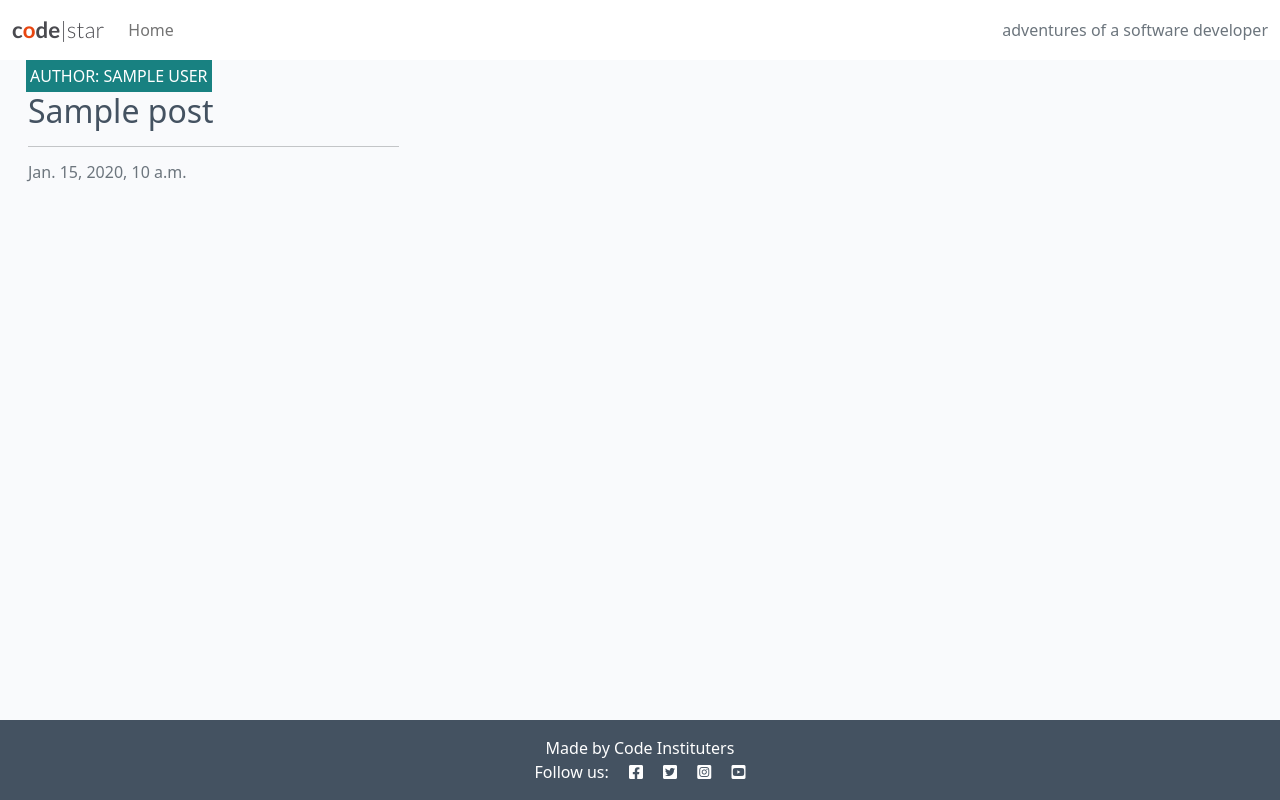
After one commit to VladaAlek/Django_17_06_24_really_good, a Django app: template book/templates/book/index.html in a window 1280 px wide. The commit adds this page. Run offline with Django 4.2, Linux system fonts and the light colour scheme; the template is opened without the code that fills it: most values are stand-ins (such as "Sample title", 1, 10 or a date in 2020).

Commit message:
create html and css files and link them

```diff
--- /dev/null
+++ b/book/templates/book/index.html
@@ -0,0 +1,52 @@
+{% extends "base.html" %}
+
+{% block content %}
+
+<!-- index.html content starts here -->
+<div class="container-fluid">
+    <div class="row">
+
+        <!-- Blog Entries Column -->
+        <div class="col-12 mt-3 left">
+            <div class="row">
+                {% for post in post_list %}
+                <div class="col-md-4">
+                    <div class="card mb-4">
+                        <div class="card-body">
+                            <div class="image-container">
+                                <div class="image-flash">
+                                    <p class="author">Author: {{ post.author }}</p>
+                                </div>
+                            </div>
+                            <a href="#" class="post-link">
+                                <h2 class="card-title">{{ post.title }}</h2>
+                            </a>
+
+                            <hr />
+                            <p class="card-text text-muted h6">{{ post.created_on}}
+                            </p>
+                        </div>
+                    </div>
+                </div>
+                {% if forloop.counter|divisibleby:3 %}
+            </div>
+            <div class="row">
+                {% endif %}
+                {% endfor %}
+
+            </div>
+        </div>
+    </div>
+    {% if is_paginated %}
+    <nav aria-label="Page navigation">
+        <ul class="pagination justify-content-center">
+            {% if page_obj.has_next %}
+            <li><a href="?page={{ page_obj.next_page_number }}" class="page-link"> NEXT &raquo;</a></li>
+            {% endif %}
+        </ul>
+    </nav>
+    {% endif %}
+</div>
+
+<!-- index.html content ends here -->
+{% endblock %}
--- a/book/templates/book/review_list.html
+++ b/book/templates/book/review_list.html
@@ -12,10 +12,10 @@
     <h1>List of Reviews</h1>
 
     {% for review in object_list %}
-    <h2>Books Title: {{  review.bibliography.title  }}</h2>
+    <h2>Book's Title: {{  review.bibliography.title  }}</h2>
     <h3>Created on: {{  review.created_on  }}</h2>
-    <p>{{review.content}}</p>
-    <p>Author: {{review.user}}</p>
+    <p>{{  review.content  }}</p>
+    <p>Author: {{  review.user  }}</p>
     {% endfor %}
 </body>
 
--- a/book/views.py
+++ b/book/views.py
@@ -6,4 +6,6 @@ from .models import Review
 
 class ReviewList(generic.ListView):
     queryset = Review.objects.all()
-    template_name = "review_list.html"
+    #template_name = "review_list.html"
+    template_name = "book/index.html"
+    paginate_by = 6
--- a/librarychat/settings.py
+++ b/librarychat/settings.py
@@ -20,6 +20,7 @@ if os.path.isfile('env.py'):
 
 # Build paths inside the project like this: BASE_DIR / 'subdir'.
 BASE_DIR = Path(__file__).resolve().parent.parent
+TEMPLATES_DIR = os.path.join(BASE_DIR, 'templates')
 
 
 # Quick-start development settings - unsuitable for production
@@ -29,7 +30,7 @@ BASE_DIR = Path(__file__).resolve().parent.parent
 SECRET_KEY = os.environ.get('SECRET_KEY')
 
 # SECURITY WARNING: don't run with debug turned on in production!
-DEBUG = False
+DEBUG = True
 
 ALLOWED_HOSTS = ['8000-vladaalek-django170624r-v5jh3fd2oy3.ws.codeinstitute-ide.net',
 '.herokuapp.com']
@@ -62,7 +63,7 @@ ROOT_URLCONF = 'librarychat.urls'
 TEMPLATES = [
     {
         'BACKEND': 'django.template.backends.django.DjangoTemplates',
-        'DIRS': [],
+        'DIRS': [TEMPLATES_DIR],
         'APP_DIRS': True,
         'OPTIONS': {
             'context_processors': [
@@ -134,6 +135,7 @@ USE_TZ = True
 # https://docs.djangoproject.com/en/4.2/howto/static-files/
 
 STATIC_URL = 'static/'
+STATICFILES_DIRS = [os.path.join(BASE_DIR, 'static'), ]
 
 # Default primary key field type
 # https://docs.djangoproject.com/en/4.2/ref/settings/#default-auto-field
--- /dev/null
+++ b/librarychat/templates/base.html
@@ -0,0 +1,80 @@
+{% load static %}
+
+{% url 'home' as home_url %}
+
+<!DOCTYPE html>
+<html class="h-100" lang="en">
+
+<head>
+    <title>Library Chat</title>
+    <meta name="viewport" content="width=device-width, initial-scale=1" />
+
+    <!-- Google Fonts CSS -->
+    <link rel="preconnect" href="https://fonts.gstatic.com">
+    <link href="https://fonts.googleapis.com/css2?family=Roboto:wght@300&display=swap" rel="stylesheet">
+    <link href="https://fonts.googleapis.com/css2?family=Lato:wght@300;700&display=swap" rel="stylesheet">
+
+    <!-- Font Awesome CSS -->
+    <link rel="stylesheet" href="https://cdnjs.cloudflare.com/ajax/libs/font-awesome/5.15.3/css/all.min.css">
+
+    <!-- Bootstrap CSS -->
+    <link href="https://cdn.jsdelivr.net/npm/bootstrap@5.0.1/dist/css/bootstrap.min.css" rel="stylesheet"
+        integrity="sha384-+0n0xVW2eSR5OomGNYDnhzAbDsOXxcvSN1TPprVMTNDbiYZCxYbOOl7+AMvyTG2x" crossorigin="anonymous">
+
+
+    <!-- Custom CSS -->
+    <link rel="stylesheet" href="{% static 'css/style.css' %}">
+
+
+</head>
+
+<body class="d-flex flex-column h-100 main-bg">
+
+    <!-- Navigation -->
+    <nav class="navbar navbar-expand-lg navbar-light bg-white">
+        <div class="container-fluid">
+            <a class="navbar-brand" href="{% url 'home' %}"><span class="brand">c<span class="red-o">o</span>de<span
+                        class="thin">|star</span></span></a>
+            <button class="navbar-toggler" type="button" data-bs-toggle="collapse" data-bs-target="#navbarText"
+                aria-controls="navbarText" aria-expanded="false" aria-label="Toggle navigation">
+                <span class="navbar-toggler-icon"></span>
+            </button>
+            <div class="collapse navbar-collapse" id="navbarText">
+                <ul class="navbar-nav me-auto mb-2 mb-lg-0">
+                    <li class="nav-item">
+                        <a class="nav-link {% if request.path == home_url %}active{% endif %}" aria-current="page"
+                            href="#">Home</a>
+                    </li>
+
+                </ul>
+                <span class="navbar-text text-muted">
+                    adventures of a software developer
+                </span>
+            </div>
+        </div>
+    </nav>
+
+    <main class="flex-shrink-0 main-bg">
+
+        {% block content %}
+        <!-- Content Goes here -->
+        {% endblock content %}
+
+    </main>
+
+    <!-- Footer -->
+    <footer class="footer mt-auto py-3 dark-bg">
+        <p class="m-0 text-center text-white">Made by Code Instituters</p>
+        <p class="m-0 text-center text-white">Follow us: <i class="fab fa-facebook-square ms-3"></i>
+            <i class="fab fa-twitter-square ms-3"></i>
+            <i class="fab fa-instagram-square ms-3"></i>
+            <i class="fab fa-youtube-square ms-3"></i>
+        </p>
+    </footer>
+
+    <script src="https://cdn.jsdelivr.net/npm/bootstrap@5.0.1/dist/js/bootstrap.bundle.min.js"
+        integrity="sha384-gtEjrD/SeCtmISkJkNUaaKMoLD0//ElJ19smozuHV6z3Iehds+3Ulb9Bn9Plx0x4" crossorigin="anonymous">
+        </script>
+</body>
+
+</html>
--- /dev/null
+++ b/librarychat/templates/static/css/style.css
@@ -0,0 +1,161 @@
+body {
+    background-color: #F9FAFC;
+}
+
+.brand {
+    font-family: Lato, sans-serif;
+    font-size: 1.4rem;
+    font-weight: 700;
+    color: #4A4A4F;
+}
+
+.red-o {
+    color: #E84610;
+}
+
+.thin {
+    font-weight: 300;
+}
+
+.light-bg {
+    background-color: #fff;
+}
+
+.dark-bg {
+    background-color: #445261;
+}
+
+.main-bg {
+    background-color: #F9FAFC;
+}
+
+.card {
+    border: none;
+    background-color: transparent;
+}
+
+.image-container {
+    position: relative;
+}
+
+.image-flash {
+    position: absolute;
+    bottom: 5%;
+    min-width: 30%;
+    left: -2px;
+    background-color: #188181;
+}
+
+.scale {
+    width: 100%;
+    height: auto;
+}
+
+.author {
+    color: white;
+    margin: 4px;
+    text-transform: uppercase;
+}
+
+.masthead {
+    margin-top: 10px;
+    overflow: hidden;
+    position: relative;
+    display: inline-block;
+    height: 33vh;
+    width: 100%;
+}
+
+.masthead-text {
+    background-color: #445261;
+    color: white;
+    position: relative;
+}
+
+.masthead-image {
+    position: relative;
+    overflow: hidden;
+}
+
+.masthead-image:after {
+    content: "";
+    position: absolute;
+    top: 0;
+    right: 90%;
+    height: 100%;
+    width: 150%;
+    background: #445261;
+    -webkit-transform: skew(15deg);
+    -moz-transform: skew(15deg);
+    transform: skew(15deg);
+    z-index: 100;
+}
+
+.post-link {
+    text-decoration: none;
+    color: #445261;
+}
+
+.post-link:hover,
+.page-link {
+    color: #E84610;
+}
+
+.post-title {
+    margin-top: 10%;
+    margin-left: 5%;
+}
+
+.post-subtitle {
+    margin-left: 5%;
+    color: lightgray;
+}
+
+.btn-signup,
+.btn-edit {
+    background-color: #188181;
+    color: #fff;
+}
+
+.btn-signup:hover,
+.btn-signup:active {
+    background-color: #fff;
+    color: #23BBBB;
+}
+
+.link {
+    color: #23BBBB;
+    text-decoration: none;
+}
+
+.link:hover,
+.link:active {
+    color: #445261;
+    text-decoration: underline;
+}
+
+.btn-like {
+    color: #E84610;
+    border: none;
+    background: transparent;
+}
+
+.btn-delete {
+    color: #fff;
+    background: #E84610;
+}
+
+.btn-like:hover,
+.btn-like:active {
+    color: #E84610;
+    background: transparent;
+    border: none;
+}
+
+.faded {
+    color: rgb(172, 175, 175);
+}
+
+.approval {
+    color: rgb(222, 146, 168);
+}
```
